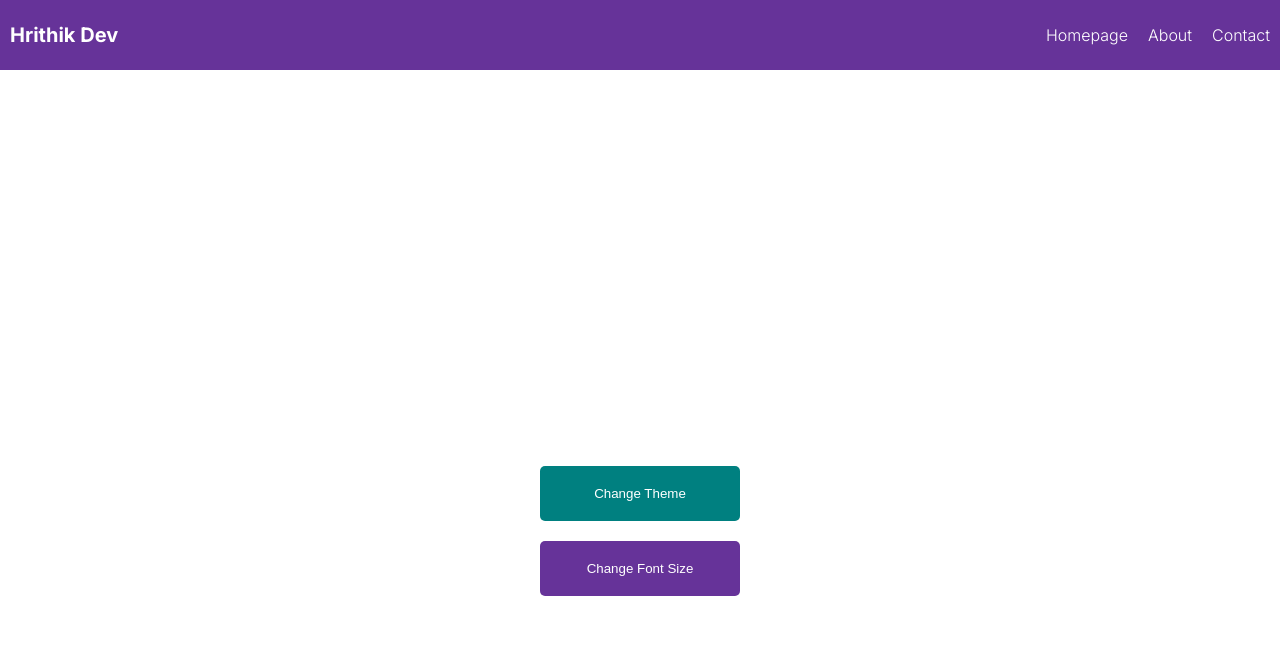
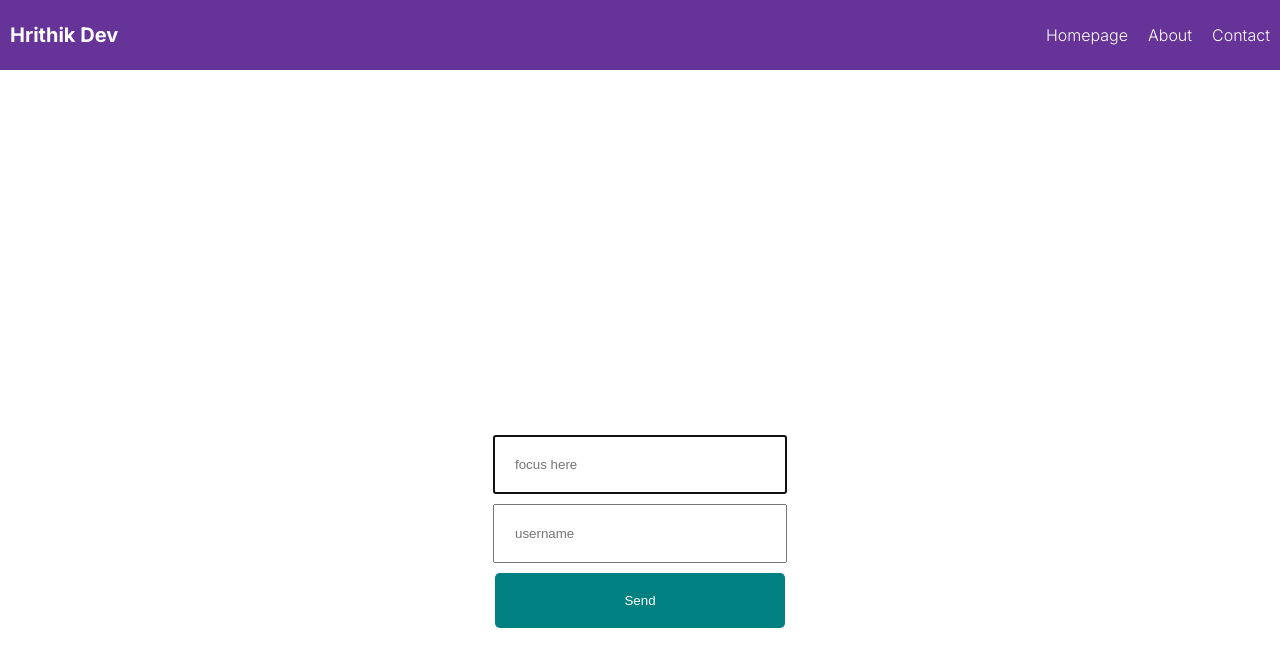
Before and after one commit to Hrithik0112/typescript_nextReact_tutorial, a Next.js app: page / in a window 1280 px wide. Shown: the top 666 px of the page. Built offline with nearby package versions, Linux system fonts and the light colour scheme.

Commit message:
useRef example

```diff
--- a/src/app/6-useref-example/page.tsx
+++ b/src/app/6-useref-example/page.tsx
@@ -9,15 +9,14 @@ const UseRefExample = () => {
     inputRef.current?.focus();
   }, []);
 
-  const handleClick = () => {
-    console.log("username is: " + usernameInputRef.current?.value);
+  const handlClick = () => {
+    console.log("username is :" + usernameInputRef.current?.value);
   };
-
   return (
     <div className="useRefExample">
       <input ref={inputRef} type="text" placeholder="focus here" />
       <input ref={usernameInputRef} type="text" placeholder="username" />
-      <button onClick={handleClick}>Send</button>
+      <button onClick={handlClick}>Send</button>
     </div>
   );
 };
--- a/src/app/page.tsx
+++ b/src/app/page.tsx
@@ -2,6 +2,7 @@ import styles from "./page.module.css";
 
 import UseStateExample from "./4-usestate-example/page";
 import UseContextExample from "./5-usecontext-example/page";
+import UseRefExample from "./6-useref-example/page";
 
 export default function Home() {
   return (
@@ -9,7 +10,8 @@ export default function Home() {
       {/* <ChildrenPropExample /> */}
       {/* <EventExample /> */}
       {/* <UseStateExample /> */}
-      <UseContextExample />
+      {/* <UseContextExample /> */}
+      <UseRefExample />
     </main>
   );
 }
```
